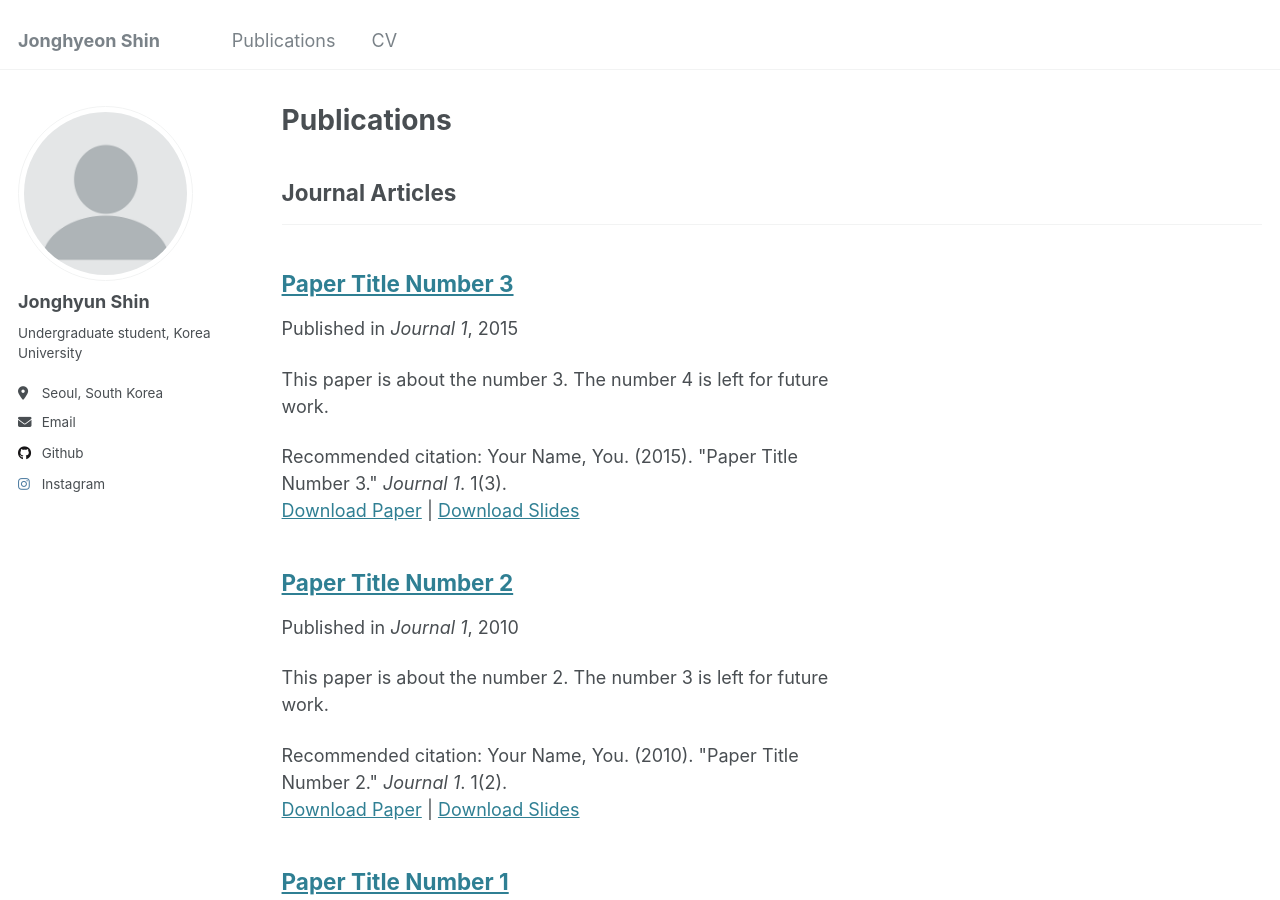
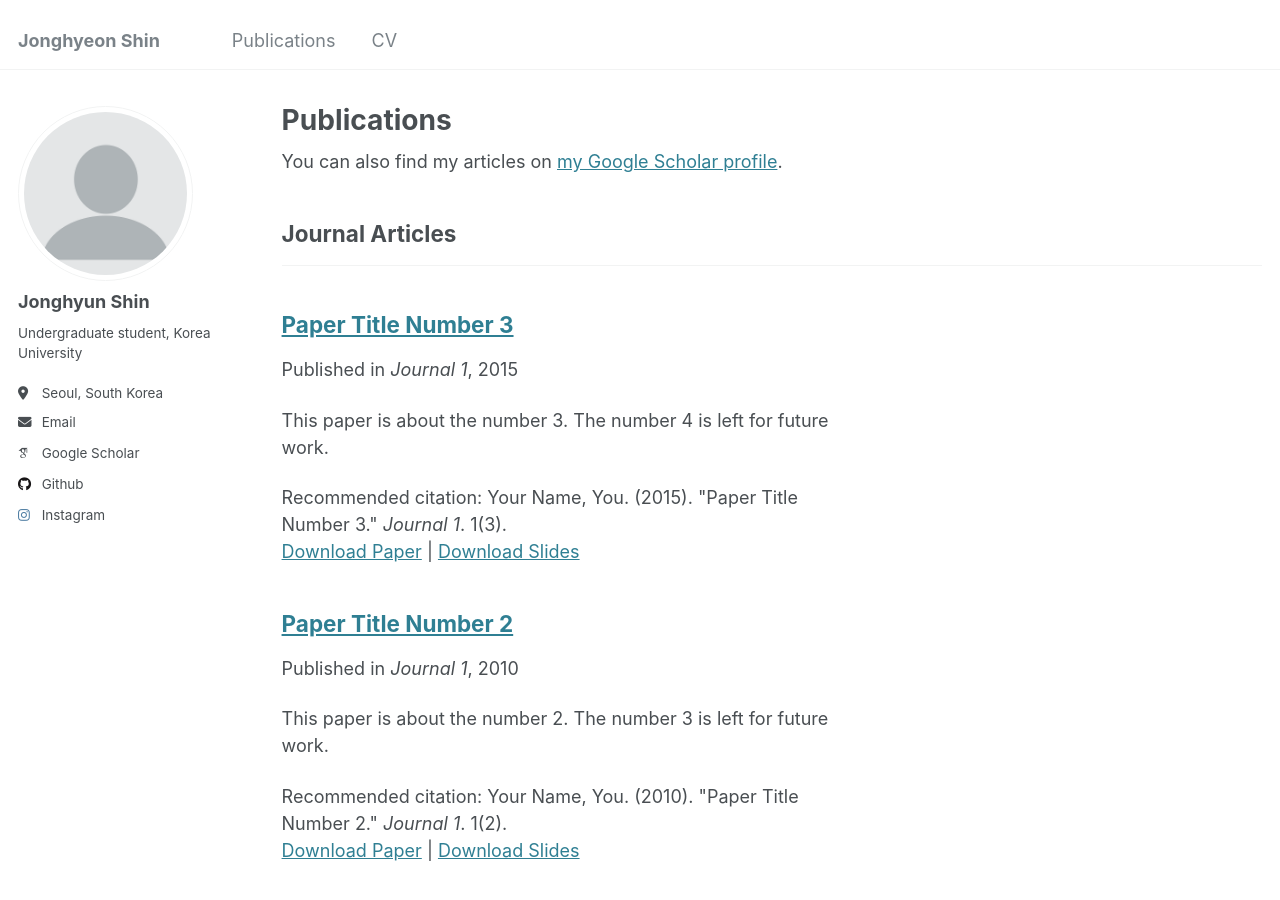
Before and after one commit to jong-hyun-shin/jong-hyun-shin.github.io, a Jekyll site: the page built from _pages/publications.html, in a window 1280 px wide and 900 px high. Built offline with Jekyll 4.4.1, drawn with Linux system fonts in a browser that asks for light colours; some web fonts are replaced; some of the changed lines change nothing that is shown.

Commit message:
Update _config.yml

```diff
--- a/_config.yml
+++ b/_config.yml
@@ -12,9 +12,9 @@ title                    : "Jonghyeon Shin"
 title_separator          : "-"
 name                     : &name "Jonghyun Shin"
 description              : &description "personal description"
-url                      : https://jonghyeon-shin.github.io # the base hostname & protocol for your site e.g. "https://[your GitHub username].github.io"
+url                      : https://jong-hyun-shin.github.io # the base hostname & protocol for your site e.g. "https://[your GitHub username].github.io"
 baseurl                  : "" # the subpath of your site, e.g. "/blog"
-repository               : "jonghyeon-shin/jonghyeon-shin.github.io"
+repository               : "jong-hyun-shin/jonghyun-shin.github.io"
 
 # Site Author - The following control what appear as part of the author content on the side bar.
 #               If a field is blank the icon and link will not appear, otherwise it will be shown.
@@ -32,7 +32,7 @@ author:
 
   # Academic websites
   arxiv            : # URL - Update with the correct link to your profile
-  googlescholar    : # "https://scholar.google.com/citations?user=PS_CX0AAAAAJ"
+  googlescholar    : "https://scholar.google.com/citations?user=JGHbuDUAAAAJ"
   impactstory      : # URL
   orcid            : # "http://orcid.org/yourorcidurl"
   semantic         : # URL
```
